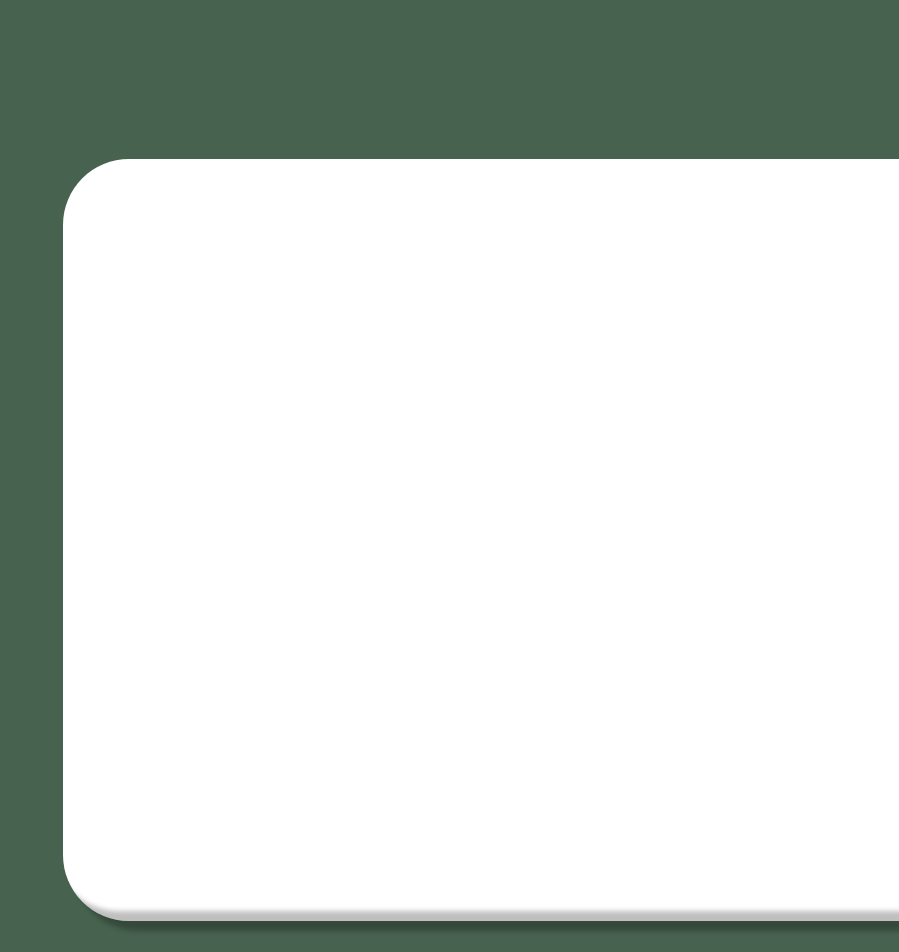
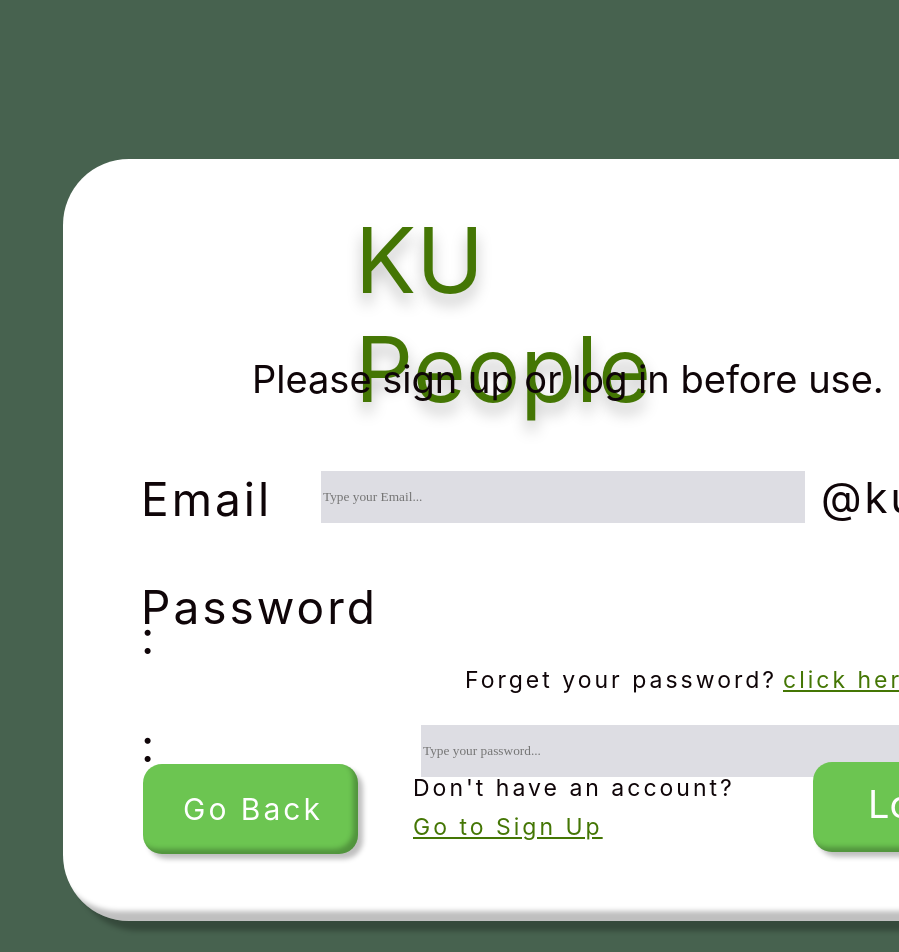
Before and after one commit to qqunx9999/KPP_Frontend, a React (Create React App) app in the folder frontend/: page /LogIn in a window 1280 px wide. Shown: the top 952 px of the page, without its empty margins (381-1280 px from the left). Built offline with nearby package versions, Linux system fonts and the light colour scheme.

Commit message:
LoginPageLayout

```diff
--- a/frontend/package.json
+++ b/frontend/package.json
@@ -13,6 +13,7 @@
     "@types/react-router-dom": "^5.1.5",
     "react": "^16.13.1",
     "react-dom": "^16.13.1",
+    "react-router": "^5.2.0",
     "react-router-dom": "^5.2.0",
     "react-scripts": "3.4.3",
     "typescript": "^3.7.5"
--- a/frontend/src/CSSsource/LoginPage.css
+++ b/frontend/src/CSSsource/LoginPage.css
@@ -16,3 +16,224 @@
     top: 159px;
     left: 444px;
   }
+
+.k-u-people {
+    width: 448px;
+    height: 129px;
+    overflow: visible;
+    text-shadow: 0px 10px 15px rgba(0, 0, 0, 0.25);
+    font-family: "Inter", sans-serif;
+    color: var(--Theme4, #447604);
+    font-size: 91px;
+    letter-spacing: 0px;
+    line-height: 1.2;
+    position: relative;
+    top: 47px;
+    left: 292px;
+  }
+
+.text_Please {
+    width: 654px;
+    height: 110px;
+    overflow: visible;
+    font-family: "Inter", sans-serif;
+    color: var(--Theme3, #0f0508);
+    font-size: 38px;
+    letter-spacing: 0px;
+    line-height: 1.2;
+    position: absolute;
+    top: 160px;
+    left: 189px;
+  }
+
+.email_ {
+    width: 163px;
+    height: 138px;
+    overflow: visible;
+    font-family: "Inter", sans-serif;
+    color: var(--Theme3, #0f0508);
+    font-size: 46px;
+    letter-spacing: 3px;
+    line-height: 3;
+    position: absolute;
+    top: 271px;
+    left: 78px;
+  }
+
+.Input_email {
+    background-color: rgb(221, 221, 227);
+    font-size: 22;
+    color: "#333333";
+    border: rgba(0,0,0,0);
+    border-width: 1;
+    /*focusColor=#09F*/
+    /*focused:false*/
+    font: false;
+    font-family: "";
+    /*keyboard:""*/
+    /*multiLine:false*/
+    padding: 12;
+    /*password:false*/
+    border-radius: 10;
+    position: absolute;
+    top: 41px;
+    left: 180px;
+}
+
+._ku-th {
+  width: 158px;
+  height: 126px;
+  overflow: visible;
+  font-family: "Inter", sans-serif;
+  color: var(--Theme3, #0f0508);
+  font-size: 42px;
+  letter-spacing: 3px;
+  line-height: 3;
+  position: absolute;
+  top: 5px;
+  left: 680px;
+}
+
+.password_ {
+  width: 269px;
+  height: 138px;
+  overflow: visible;
+  font-family: "Inter", sans-serif;
+  color: var(--Theme3, #0f0508);
+  font-size: 46px;
+  letter-spacing: 3px;
+  line-height: 3;
+  position: relative;
+  top: 250px;
+  left: 78px;
+}
+
+.Input_password {
+  background-color: rgb(221, 221, 227);
+  font-size: 22;
+  color: "#333333";
+  border: rgba(0,0,0,0);
+  border-width: 1;
+  /*focusColor=#09F*/
+  /*focused:false*/
+  font: false;
+  font-family: "";
+  /*keyboard:""*/
+  /*multiLine:false*/
+  padding: 12;
+  /*password:false*/
+  border-radius: 10;
+  position: relative;
+  top: -145px;
+  left: 280px;
+}
+
+.text_Forget {
+  width: 322px;
+  height: 69px;
+  overflow: visible;
+  font-family: "Inter", sans-serif;
+  color: var(--Theme3, #0f0508);
+  font-size: 23px;
+  letter-spacing: 3px;
+  line-height: 3;
+  position: relative;
+  top: 220px;
+  left: 402px;
+}
+
+.click-here_ {
+  width: 145px;
+  height: 69px;
+  overflow: visible;
+  font-family: "Inter", sans-serif;
+  color: var(--Theme4, #447604);
+  font-size: 23px;
+  letter-spacing: 3px;
+  line-height: 3;
+  text-decoration: underline;
+  position: relative;
+  top: 151px;
+  left: 720px;
+}
+
+._go-back {
+  width: 186px;
+  height: 90px;
+  overflow: visible;
+  font-family: "Inter", sans-serif;
+  color: #ffffff;
+  font-size: 30px;
+  letter-spacing: 3px;
+  line-height: 3;
+  position: relative;
+  top: 0px;
+  left: 40px;
+}
+
+.frame_go-back {
+  width: 215px;
+  height: 90px;
+  overflow: visible;
+  background: var(--Theme5, #6cc551);
+  box-shadow: 5px 5px 5px 0px rgba(0, 0, 0, 0.25), inset -5px -5px 5px 0px rgba(0,0,0,0.25);
+  border-radius: 19px;
+  position: relative;
+  top: 200px;
+  left: 80px;
+}
+
+.text_Dont {
+  width: 331px;
+  height: 69px;
+  overflow: visible;
+  font-family: "Inter", sans-serif;
+  color: var(--Theme3, #0f0508);
+  font-size: 23px;
+  letter-spacing: 3px;
+  line-height: 3;
+  position: relative;
+  top: 100px;
+  left: 350px;
+}
+
+.go-to-sign-up {
+  width: 191px;
+  height: 69px;
+  overflow: visible;
+  font-family: "Inter", sans-serif;
+  color: var(--Theme4, #447604);
+  font-size: 23px;
+  letter-spacing: 3px;
+  line-height: 3;
+  text-decoration: underline;
+  position: relative;
+  top: 70px;
+  left: 350px;
+}
+
+.frame_log-in {
+  width: 215px;
+  height: 90px;
+  overflow: visible;
+  background: var(--Theme5, #6cc551);
+  box-shadow: 5px 5px 5px 0px rgba(0, 0, 0, 0.25), inset -5px -5px 5px 0px rgba(0,0,0,0.25);
+  border-radius: 19px;
+  position: relative;
+  top: -30px;
+  left: 750px;
+}
+
+.log-in {
+  width: 112px;
+  height: 46px;
+  overflow: visible;
+  font-family: "Inter", sans-serif;
+  color: #ffffff;
+  font-size: 38px;
+  letter-spacing: 0px;
+  line-height: 1.2;
+  position: relative;
+  top: 20px;
+  left: 55px;
+}
--- a/frontend/src/Pages/LoginPage.tsx
+++ b/frontend/src/Pages/LoginPage.tsx
@@ -15,6 +15,49 @@ const LoginPage = () => {
     <Router>
       <div className="log-in-page-1">
         <div className="center-frame-login">
+          <div className="k-u-people">
+                  KU People
+          </div>
+          <p className="text_Please">
+                  Please sign up or log in before use.
+          </p>
+          <div className="email_">
+              <form>
+                Email :
+                <input placeholder="Type your Email..." style={{ width:"480px" , height:"50px" }} onFocus= {undefined} onBlur={undefined} onChange={undefined} onSubmit={undefined} value={""}  className="Input_email"/>
+                <div className="_ku-th">
+                  @ku.th
+                </div>
+              </form>
+          </div>
+          <div className="password_">
+              <form>
+                Password :
+                <input placeholder="Type your password..." style={{ width:"480px" , height:"50px" }} onFocus= {undefined} onBlur={undefined} onChange={undefined} onSubmit={undefined} value={""}  className="Input_password"/>
+              </form>
+          </div>
+          <div className="text_Forget">
+                  Forget your password?
+          </div>
+          <div className="click-here_">
+                  click here!
+          </div>
+          <div className="frame_go-back">
+            <div className="_go-back">
+                  Go Back
+            </div>
+          </div>
+          <div className="text_Dont">
+                  Don't have an account?
+          </div>
+          <div className="go-to-sign-up">
+                  Go to Sign Up
+          </div>
+          <div className="frame_log-in">
+            <div className="log-in">
+                  Log In
+            </div>
+          </div>
 
         </div>
       </div>
```
